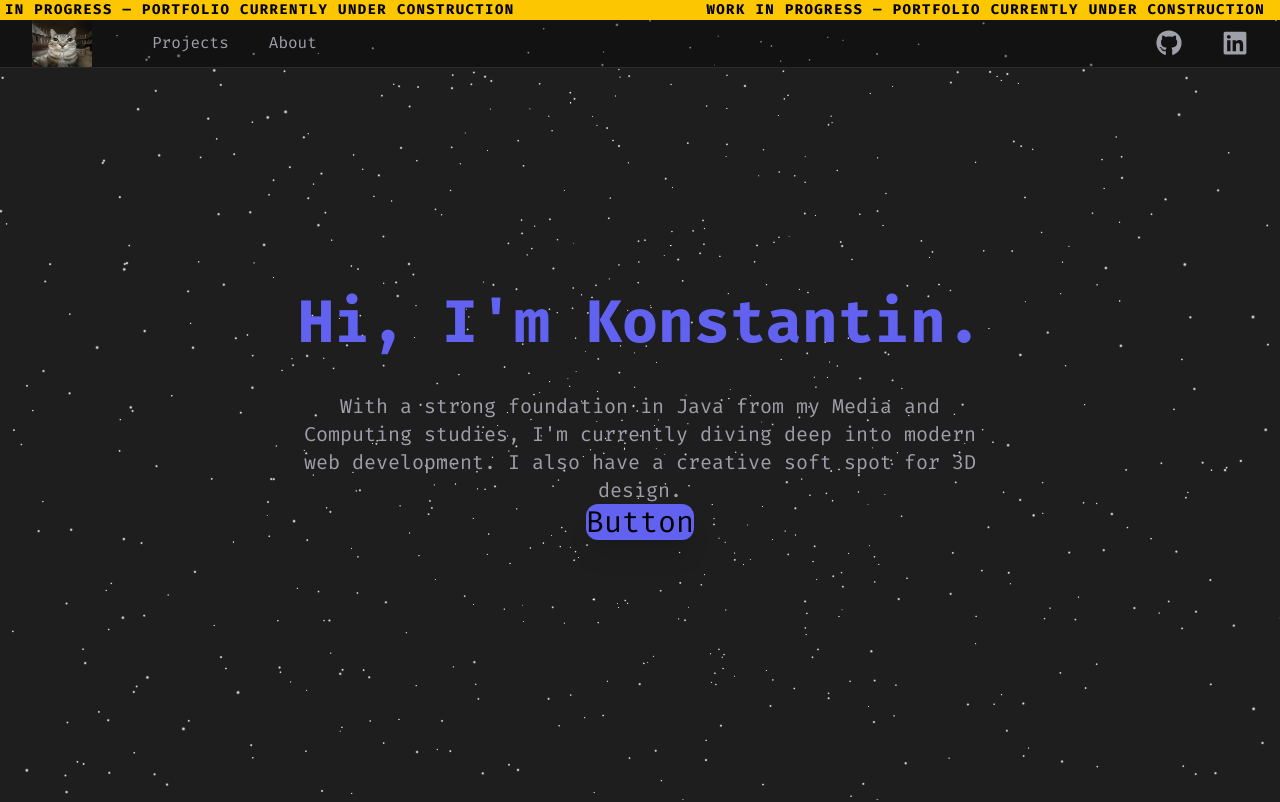
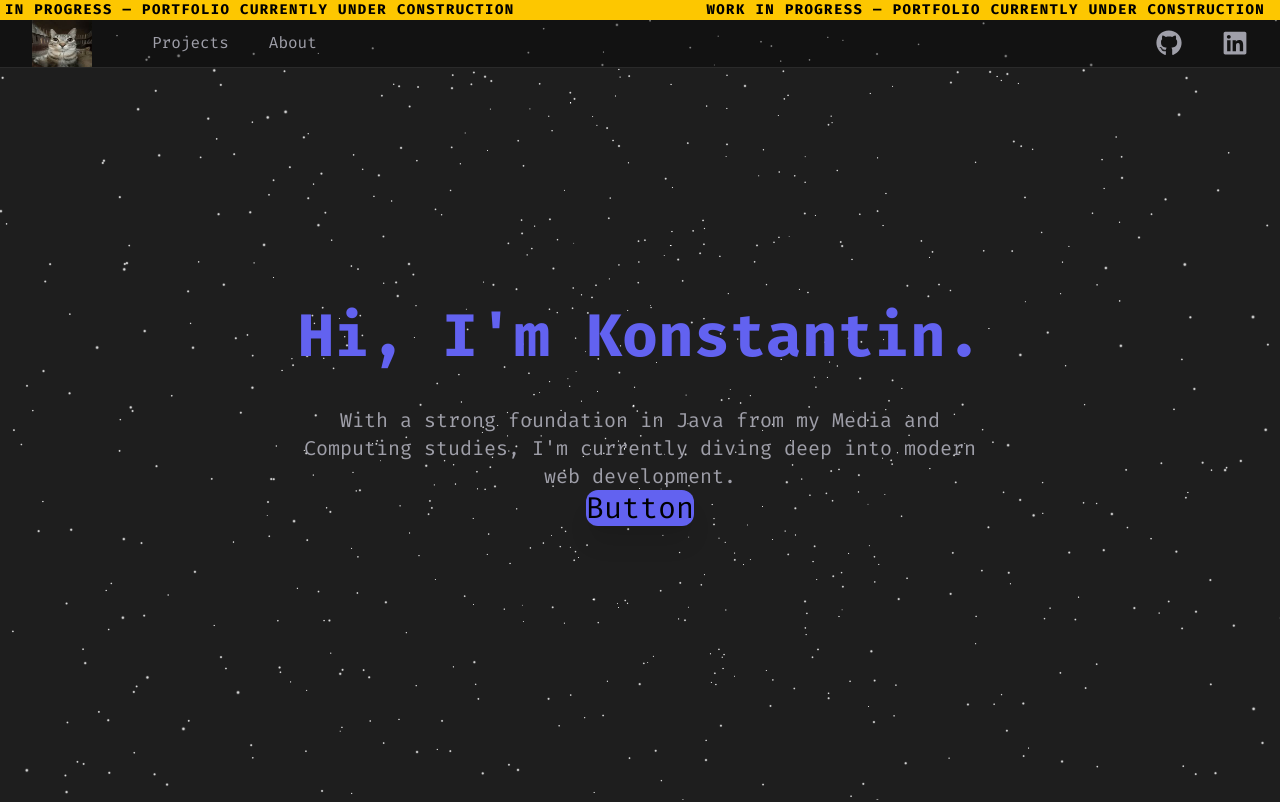
Before and after one commit to Sonic12K12/portfolio-website-nextjs, a Next.js app: page / in a window 1280 px wide. Shown: the top 802 px of the page. Built offline with nearby package versions, Linux system fonts and the light colour scheme.

Commit message:
remove additional sentence from introduction paragraph

```diff
--- a/src/app/page.js
+++ b/src/app/page.js
@@ -9,8 +9,7 @@ export default function Home() {
       </h1>
       <p className="text-text-main text-lg md:text-xl max-w-2xl text-center">
         With a strong foundation in Java from my Media and Computing studies,
-        I&apos;m currently diving deep into modern web development. I also have
-        a creative soft spot for 3D design.
+        I&apos;m currently diving deep into modern web development.
       </p>
       <div>
         <Link href="/projects">
```
